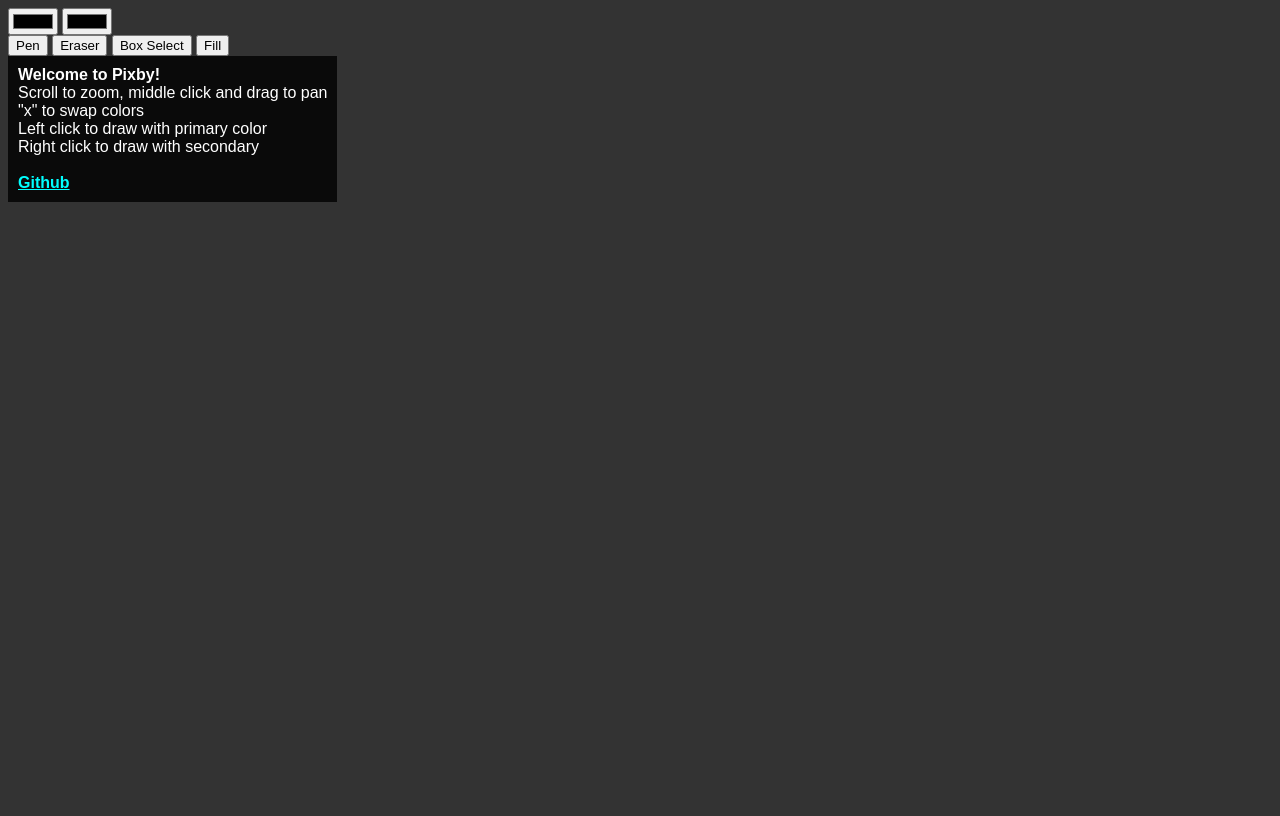
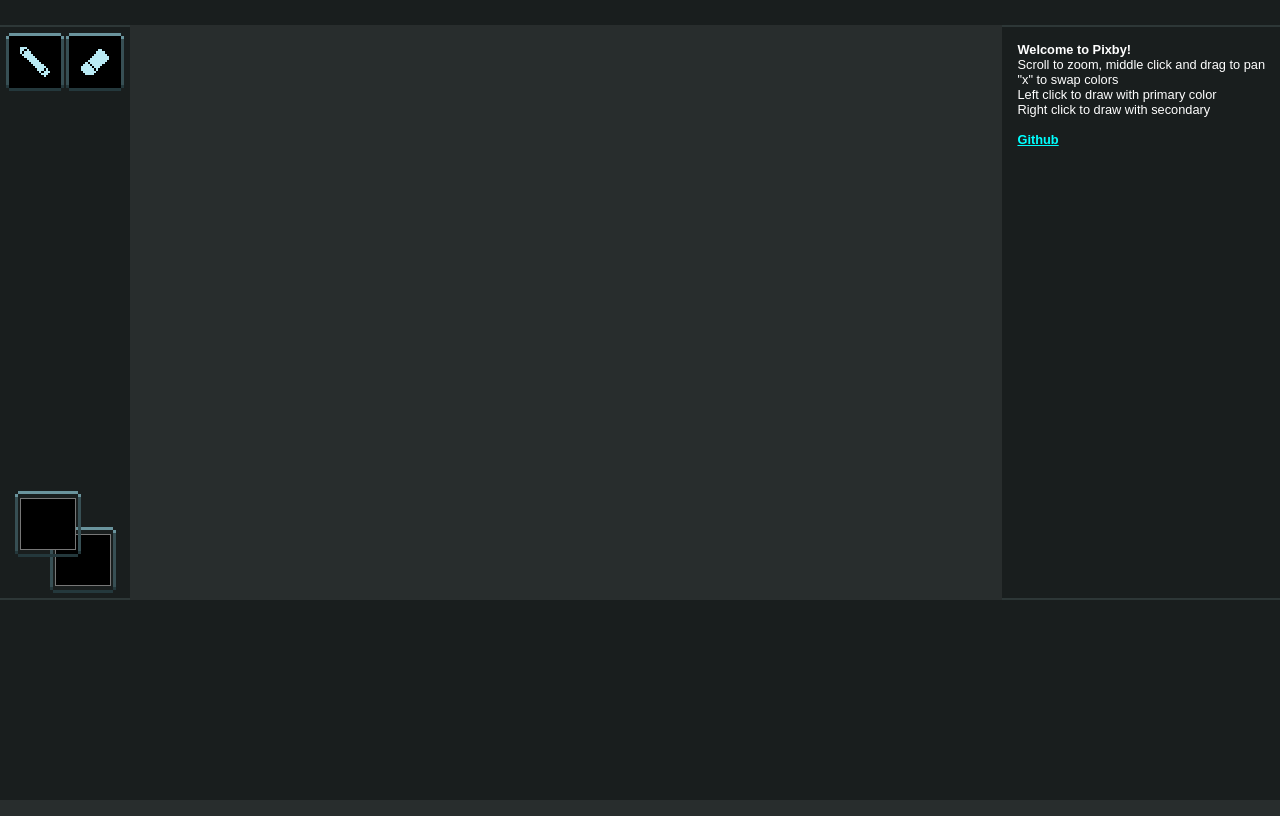
Before and after one commit to undeadf0x/pixby, a plain HTML site: page editor/index.html in a window 1280 px wide. Drawn offline with Linux system fonts and the light colour scheme; a script that the page names is missing.

Commit message:
UI overhaul

```diff
--- a/editor/index.html
+++ b/editor/index.html
@@ -1,5 +1,6 @@
 <!DOCTYPE html>
 <html lang="en">
+
 <head>
     <meta charset="UTF-8">
     <meta name="viewport" content="width=device-width, initial-scale=1.0">
@@ -14,6 +15,7 @@
     <script src="./scripts/utils/chroma.cjs"></script>
     <script type="module" src="./scripts/main.js"></script>
 </head>
+
 <body>
     <canvas id="backgroundCanvas"></canvas>
 
@@ -24,16 +26,34 @@
     <div class="paletteContainer"></div>
 
     <div id="ui">
+        <div id="top"></div>
+        <div id="left">
+            <div id="toolButtons">
+                <button title="Pen - P" data-tool="pen">
+                    <img src="../assets/icon_pen.png" class="icon">
+                </button>
+
+                <button title="Eraser - E" data-tool="eraser">
+                    <img src="../assets/icon_eraser.png" class="icon">
+                </button>
+
+                <!-- <button title="Box Select - S" data-tool="box-select">
+                    <img src="../assets/icon_boxselect.png" class="icon">
+                </button>
+
+                <button title="Elipse Select - M" data-tool="ellipse-select">
+                    <img src="../assets/icon_ellipseselect.png" class="icon">
+                </button> -->
+
+            </div>
+            <div id="colorPickers">
                 <input type="color" id="primaryColorPicker">
                 <input type="color" id="secondaryColorPicker">
-        <div id="toolButtons">
-            <button data-tool="pen">Pen</button>
-            <button data-tool="eraser">Eraser</button>
-            <button data-tool="box-select">Box Select</button>
-            <button data-tool="fill">Fill</button>
             </div>
 
+        </div>
 
+        <div id="right">
             <div id="output">
                 <b>Welcome to Pixby!</b>
                 <br>
@@ -48,5 +68,9 @@
                 <a target="_blank" href="https://github.com/undeadf0x/pixby">Github</a>
             </div>
         </div>
+
+        <div id="bottom"></div>
+    </div>
 </body>
+
 </html>
--- a/editor/scripts/canvas/setup.js
+++ b/editor/scripts/canvas/setup.js
@@ -13,11 +13,19 @@ export const drawCtx = drawingCanvas.getContext("2d");
 export const bufferDrawCtx = bufferDrawingCanvas.getContext("2d");
 export const bgCtx = backgroundCanvas.getContext("2d");
 
+export const leftPanel = document.querySelector("#ui#left")
+export const rightPanel = document.querySelector("#ui#right")
+
+
 export const toolButtons = document.querySelector("#toolButtons").children;
 for (let i = 0; i < toolButtons.length; i++) {
     let toolButton = toolButtons.item(i);
     toolButton.addEventListener("click", event => {
         setTool(toolButton.dataset.tool)
+        for (let i = 0; i < toolButtons.length; i++) {
+          toolButtons[i].classList.remove("active");
+        }
+        toolButton.classList.add("active");
     })
 }
 
--- a/editor/scripts/canvas/tools.js
+++ b/editor/scripts/canvas/tools.js
@@ -72,6 +72,6 @@ export const tools = {
 export function setTool(toolID) {
     if (toolID in tools) {
         appState.tool = toolID;
-        drawingCanvas.style.cursor = `url("../assets/${tools[toolID].cursor}_cursor.png") ${tools[toolID].offset[0]} ${tools[toolID].offset[1]}, auto`
+        drawingCanvas.style.cursor = `url("../assets/cursor_${tools[toolID].cursor}.png") ${tools[toolID].offset[0]} ${tools[toolID].offset[1]}, auto`
     }
 }
--- a/editor/scripts/ui/events.js
+++ b/editor/scripts/ui/events.js
@@ -30,7 +30,7 @@ function handleMouseDown(e) {
     tools[appState.tool].handlers.mouseDown(e);
 
     if (appState.cursor.wheelDown) {
-        drawingCanvas.style.cursor = `url("../assets/movement_cursor.png"), auto`;
+        drawingCanvas.style.cursor = `url("../assets/cursor_movement.png"), auto`;
     }
 
     if (inCanvas(e.x, e.y)) {
@@ -45,7 +45,7 @@ function handleMouseUp(e) {
     if (e.button === 1) appState.cursor.wheelDown = false;
     if (e.button === 2) appState.cursor.rightDown = false;
     if (!appState.cursor.wheelDown) {
-        drawingCanvas.style.cursor = `url("../assets/${tools[appState.tool].cursor}_cursor.png") ${tools[appState.tool].offset[0]} ${tools[appState.tool].offset[1]}, auto`;
+        drawingCanvas.style.cursor = `url("../assets/cursor_${tools[appState.tool].cursor}.png") ${tools[appState.tool].offset[0]} ${tools[appState.tool].offset[1]}, auto`;
     }
     tools[appState.tool].handlers.mouseUp(e);
 }
--- a/editor/style.css
+++ b/editor/style.css
@@ -1,18 +1,84 @@
 :root {
     font-family: sans-serif;
+    cursor: url("../assets/cursor_default.png"), auto;
+    font-size: .8em;
 }
 
 body {
-    background: #333;
+    background: rgb(40, 45, 45);
+    height: 100vh;
 }
 
 #ui {
     position: fixed;
+    #left, #right, #top, #bottom {
+        background: rgb(25, 30, 30);
+    }
+    #left, #right {
+        top: 25px;
+        padding: 5px;
+        height: calc(100vh - 200px - 4px - 25px - 10px);
+        position: fixed;
+        border-bottom: 2px solid rgb(45, 55, 55);
+        border-top: 2px solid rgb(45, 55, 55);
+    }
+    #left {
+        left: 0;
+        #toolButtons {
+            display: grid;
+            grid: auto-flow 60px / repeat(2, 60px);
+            .active img {
+                background: #455;
+            }
+            button {
+                all: unset;
+                image-rendering: pixelated;
+                border-image:  url("../assets/border.png") 16 / 6px / 0 round;
+                border-image-outset: 2px;
+                border-width:  10px;
+                border-style:  solid;
+                margin: 3px;
+                width: auto;
+                height: auto;
+                img {
+                    background: rgb(0, 0, 0);
+                    margin: -9px;
+                    padding: 9px;
+                    width: calc(100%);
+                    image-rendering: pixelated;
+                }
+            }
+        }
+        #colorPickers {
+            position: absolute;
+            bottom: 5px;
+            left: 15px;
+            input {
+                all: unset;
+                height: 60px;
+                width: 60px;
+                border-image:  url("../assets/border.png") 16 / 6px / 0 round;
+                border-width:  3px;
+                border-style:  solid;
+            }
+            #primaryColorPicker {
+                position: relative;
+                bottom: -30px;
+            }
+            #secondaryColorPicker {
+                position: relative;
+                left: 35px;
+                z-index: -1;
+            }
+        }
+    }
 }
+
+
+
 
 #output {
     color: white;
-    background: #000c;
     padding: 10px;
     a {
         color: cyan !important;
@@ -36,3 +102,28 @@ body {
     mix-blend-mode: difference;
     position: fixed;
 }
+
+
+
+
+
+
+#right {
+    right: 0;
+}
+
+#top {
+    position: fixed;
+    top: 0;
+    left: 0;
+    width: 100vw;
+    height: 25px;
+}
+
+#bottom {
+    position: fixed;
+    height: 200px;
+    width: 100vw;
+    bottom: 0;
+    left: 0;
+}
```
Also changed, not shown: assets/border.png (added), assets/cursor_crosshair.png (renamed from assets/crosshair_cursor.png), assets/cursor_default.png (added), assets/cursor_eraser.png (renamed from assets/eraser_cursor.png), assets/cursor_movement.png (renamed from assets/movement_cursor.png), assets/cursor_pen.png (renamed from assets/pen_cursor.png), assets/icon_boxselect.png (added), assets/icon_ellipseselect.png (added), assets/icon_eraser.png (added), assets/icon_pen.png (added). Lines whose indentation alone changed are shown as unchanged.
